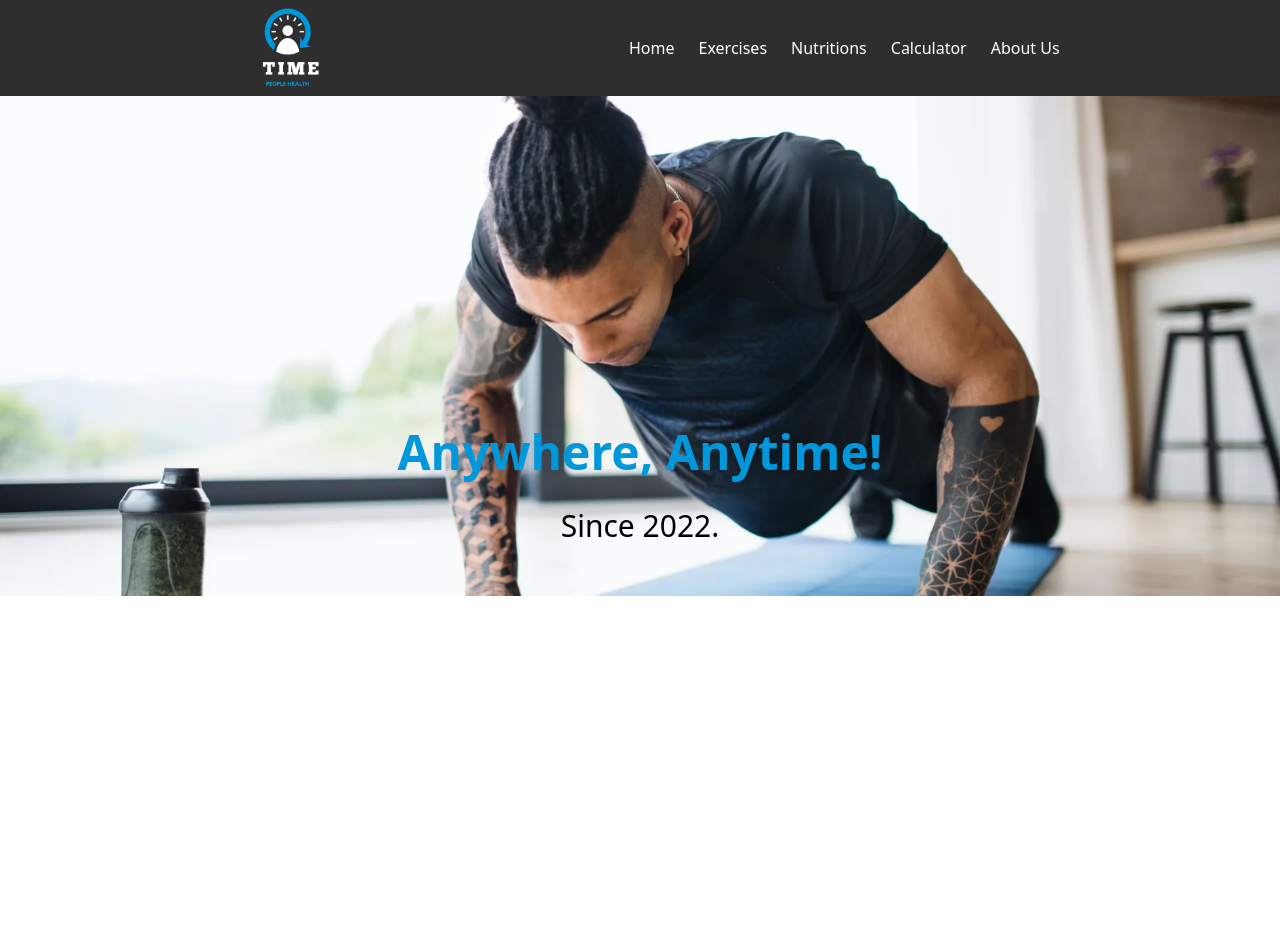
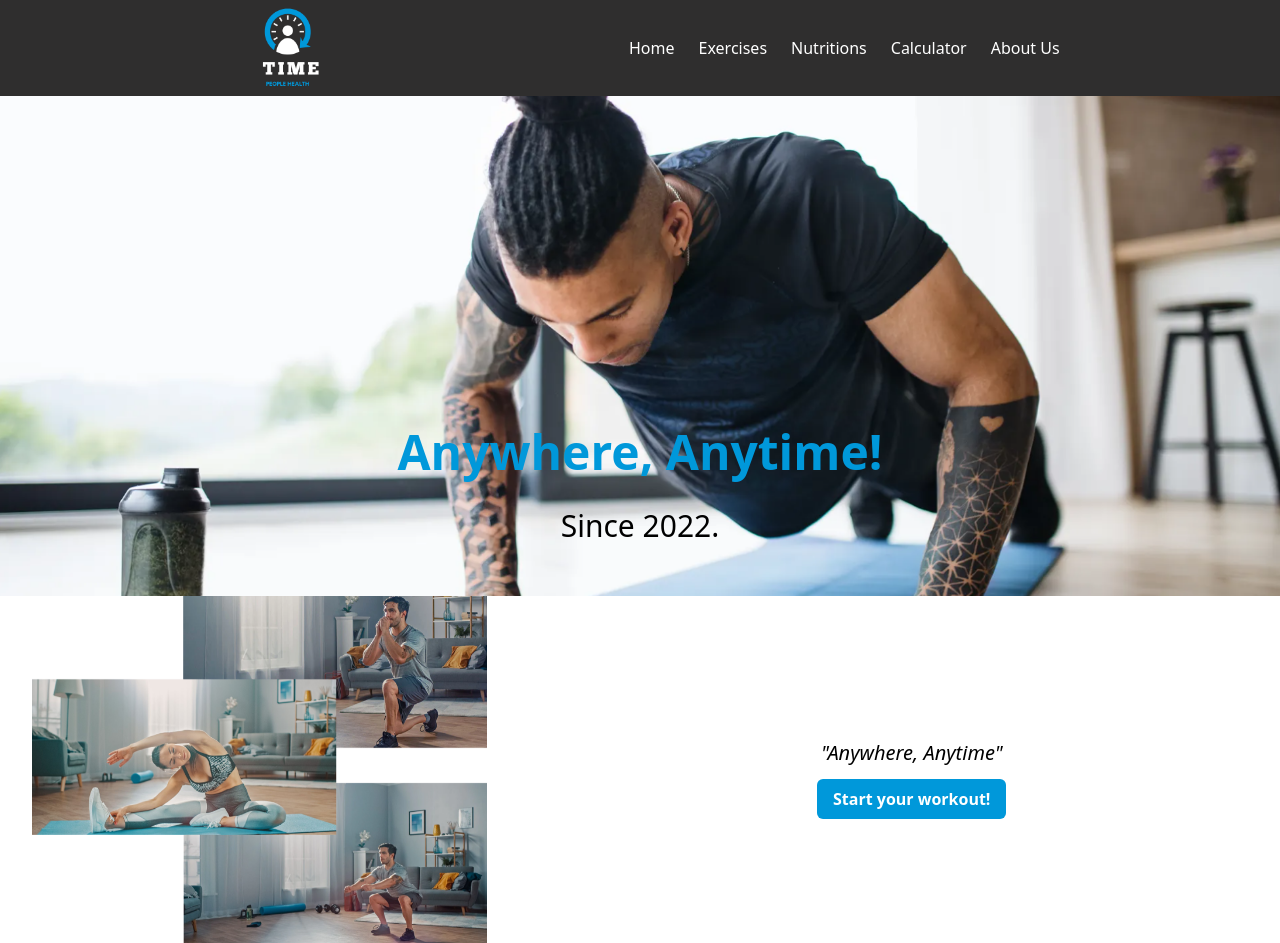
Before and after one commit to jeremy-lee02/SEPM-Project-HappyFit-Website, a React (Create React App) app: page / in a window 1280 px wide. Before the commit the page ends 800 px from the top, so only its background shows below. Built offline with nearby package versions, Linux system fonts and the light colour scheme.

Commit message:
update home page

```diff
--- a/src/App.js
+++ b/src/App.js
@@ -21,7 +21,6 @@ function App() {
             <Route exact path='/AboutUs' element= {<AboutUs />} />
           </Routes>
           <Nav />
-
         </Router>
       </div>
     </div>
--- a/src/pages/Home.js
+++ b/src/pages/Home.js
@@ -1,12 +1,31 @@
 import React from 'react'
+import { BrowserRouter as Router, Routes, Route, useNavigate } from 'react-router-dom'
 import Header from '../components/Header'
 
 function Home() {
+  let navigate = useNavigate();
+  const changeRoute = () => {
+    let path = `/Exercises`;
+    navigate(path);
+  }
   return (
     <>
       <Header />
+      {/* Content */}
       <div>
-
+        <div className='flex flex-col md:flex-row flex-auto'>
+          {/* Left  */}
+          <div className='flex md:flex-initial'>
+              <img src={require('../images/pic1.png')} alt='pic 1' className='pl-8 w-full'/>
+          </div>
+          {/* Right */}
+          <div className='flex w-full md:pl-14 text-left pt-5 items-center justify-center italic flex-col'>
+            <p className='pb-3 text-xl'>
+              "Anywhere, Anytime"
+            </p>
+            <button className='bg-blue hover:bg-blue-700 focus:ring focus:ring-violet-300 text-white font-bold py-2 px-4 rounded-md' onClick={changeRoute}>Start your workout!</button>
+          </div>
+        </div>
       </div>
     </>
 
--- a/tailwind.config.js
+++ b/tailwind.config.js
@@ -12,7 +12,7 @@ module.exports = {
       'pink': '#ff49db',
       'orange': '#ff7849',
       'green': '#13ce66',
-      'gray-dark': '#273444',
+      'bg-blue-700': '#1d4fd8',
       'gray': '#8492a6',
       'gray-light': '#d3dce6',
       'white': '#FFFFFF',
```
Also changed, not shown: src/images/pic1.png (added), 1 other file (tests, documents, lock files or other folders).
